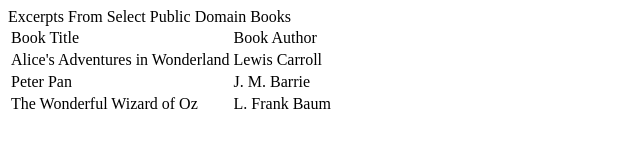
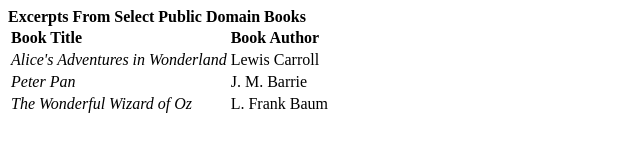
Before and after one commit to jfrancisco2-iit/lab03, a plain HTML site: page index.html in a window 1280 px wide. Shown: the whole page, without its empty margins (0-640 px from the left). Drawn offline with Linux system fonts and the light colour scheme.

Commit message:
added strong and em

```diff
--- a/index.html
+++ b/index.html
@@ -5,22 +5,22 @@
   <title>Excerpts From Select Public Domain Books</title>
 </head>
 <body>
-	<header>Excerpts From Select Public Domain Books</header>
+	<header><strong>Excerpts From Select Public Domain Books</strong></header>
 	<table>
 		<tr>
-			<td>Book Title</td>
-			<td>Book Author</td>
+			<td><strong>Book Title</strong></td>
+			<td><strong>Book Author</strong></td>
 		</tr>
 		<tr>
-			<td>Alice's Adventures in Wonderland</td>
+			<td><em>Alice's Adventures in Wonderland</em></td>
 			<td>Lewis Carroll</td>
 		</tr>
 		<tr>
-			<td>Peter Pan</td>
+			<td><em>Peter Pan</em></td>
 			<td>J. M. Barrie</td>
 		</tr>
 		<tr>
-			<td>The Wonderful Wizard of Oz</td>
+			<td><em>The Wonderful Wizard of Oz</em></td>
 			<td>L. Frank Baum</td>
 		</tr>
 	</table>
```
